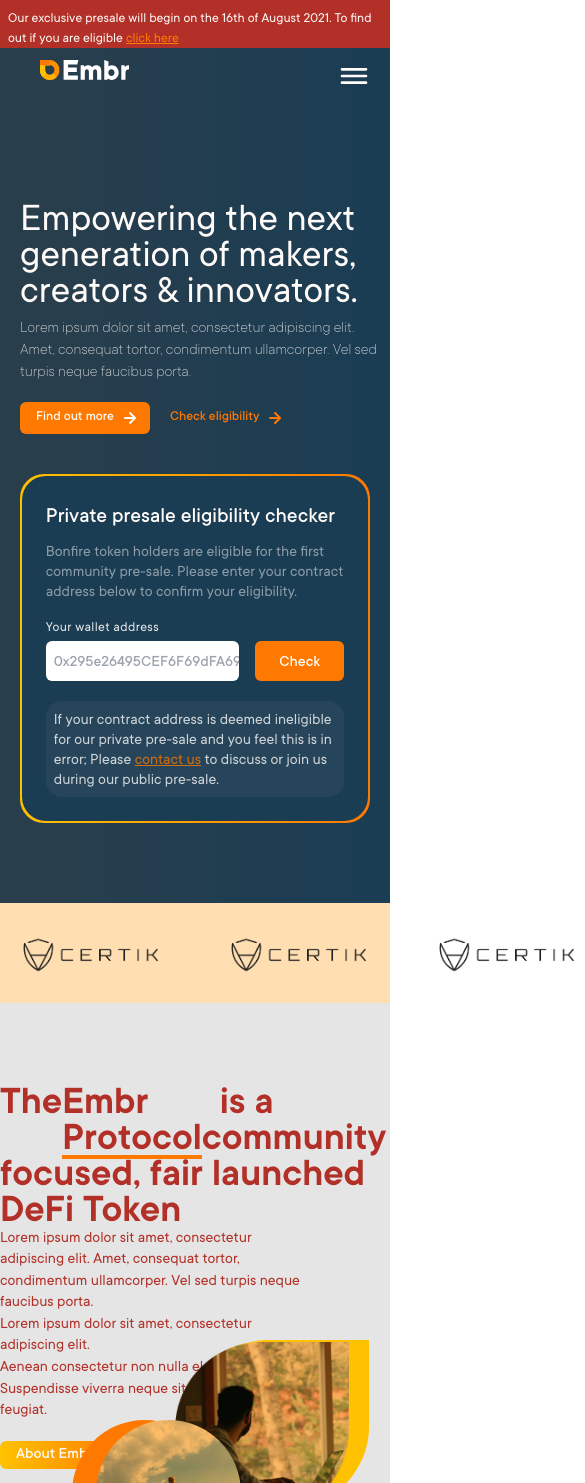
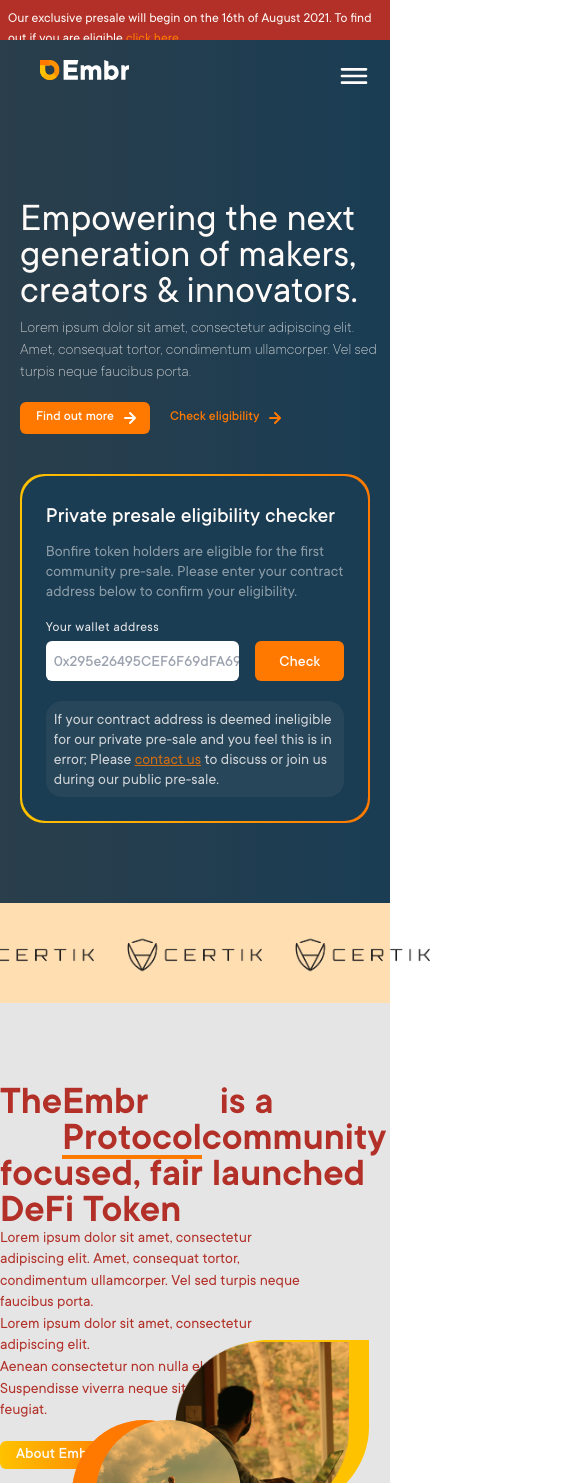
Before and after one commit to liambigras/Embr, a Next.js app: page / in a window 390 px wide. Shown: the top 1483 px of the page, 585 px wide, since content can reach past the window. Built offline with nearby package versions, Linux system fonts and the light colour scheme.

Commit message:
First mobile adjustments
1/2 mobile adjustments.
The rest of the modifications is for the new section for the mobile view

```diff
--- a/components/Banner.js
+++ b/components/Banner.js
@@ -2,7 +2,7 @@
 
 const Banner = () => {
     return (
-      <div className="fixed w-screen justify-center pl-2 sm:pl-0 h-12 sm:h-10 bg-redOxyde pt-1">
+      <div className="fixed w-screen justify-center pl-2 sm:pl-0 h-12 sm:h-10 bg-redOxyde pt-1 z-50">
         <div className='flex justify-center'>
         <p className="text-embrWhite text-sm pt-1">
           Our exclusive presale will begin on the 16th of August 2021. To find
--- a/components/CertikBanner.js
+++ b/components/CertikBanner.js
@@ -3,11 +3,11 @@
  const CertikBanner = () => {
      return (
         <div className='flex justify-center  h-100 bg-embrLightOrange w-full bg-opacity-30 pt-6'>
-        <img src={Certik.src} className='h-14 pr-10' />
-        <img src={Certik.src} className='h-14 pr-10' />
-        <img src={Certik.src} className='h-14 pr-10' />
-        <img src={Certik.src} className='h-14 pr-10' />
-        <img src={Certik.src} className='h-14 pr-10' />
+        <img src={Certik.src} className='h-14 sm:pr-10' />
+        <img src={Certik.src} className='h-14 sm:pr-10' />
+        <img src={Certik.src} className='h-14 pr-10 hidden sm:block' />
+        <img src={Certik.src} className='h-14 pr-10 hidden sm:block' />
+        <img src={Certik.src} className='h-14 pr-10 hidden sm:block'/>
         <img src={Certik.src} className='h-14' />
        </div>
      )
--- a/components/Navbar.js
+++ b/components/Navbar.js
@@ -3,7 +3,7 @@
 import Bars from '../public/bars.svg'
 const Navbar = () => {
     return (
-     <div className='fixed w-screen'>
+     <div className='fixed w-screen bg-gradient-to-r from-customGrey to-customBlue z-50'>
             <div className='flex pl-10 sm:pl-20 mt-5'>
             <img src={logo.src} className='h-5'/>
             <div className='flex w-full justify-end sm:pr-20 h-5'>
--- a/pages/index.js
+++ b/pages/index.js
@@ -25,7 +25,7 @@
         ></link>
       </Head>
 
-      <main className="">
+      <main className="w-full">
         <div className="bg-gradient-to-r from-customGrey to-customBlue pb-20">
           <div className="block  h-10">
             <Banner />
```
